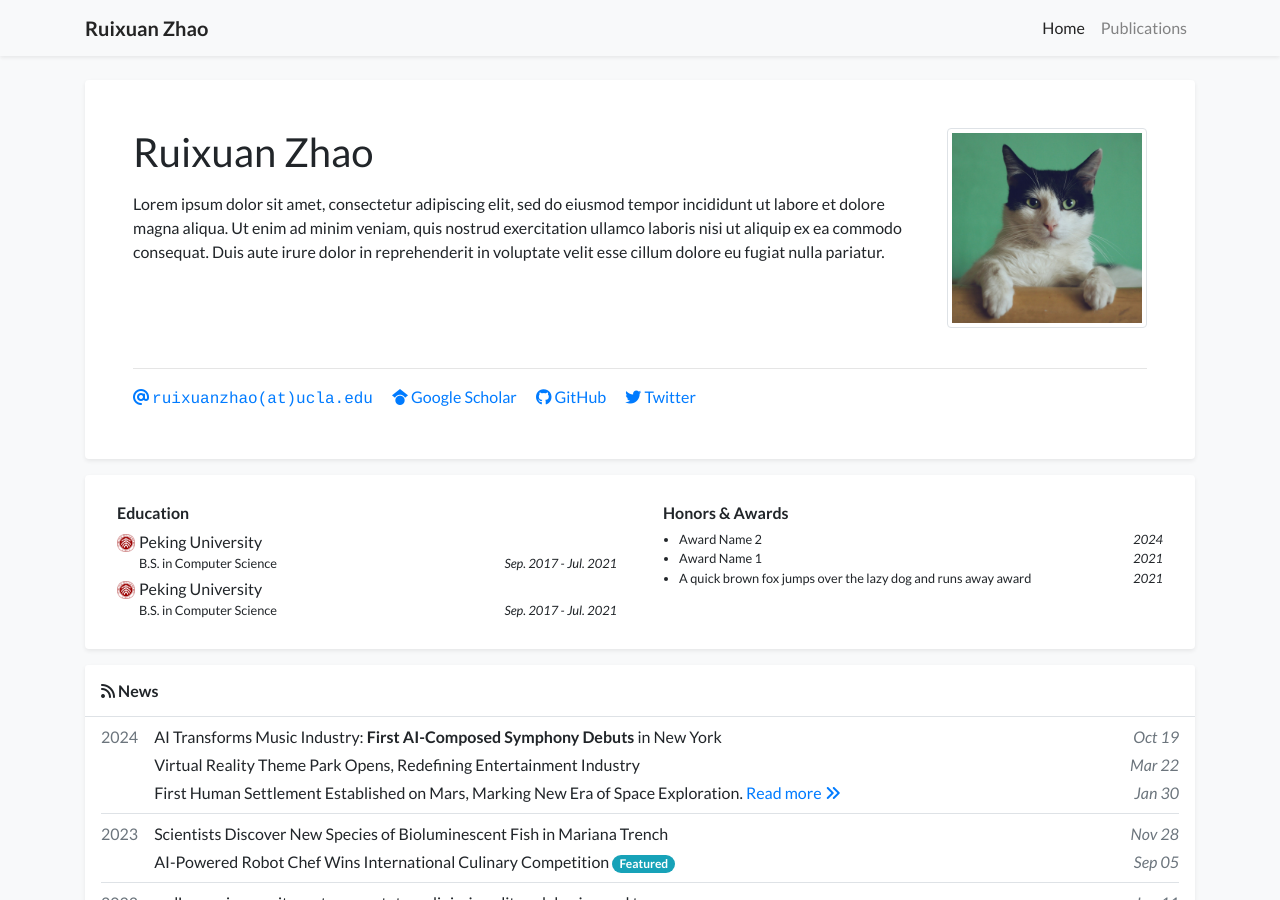
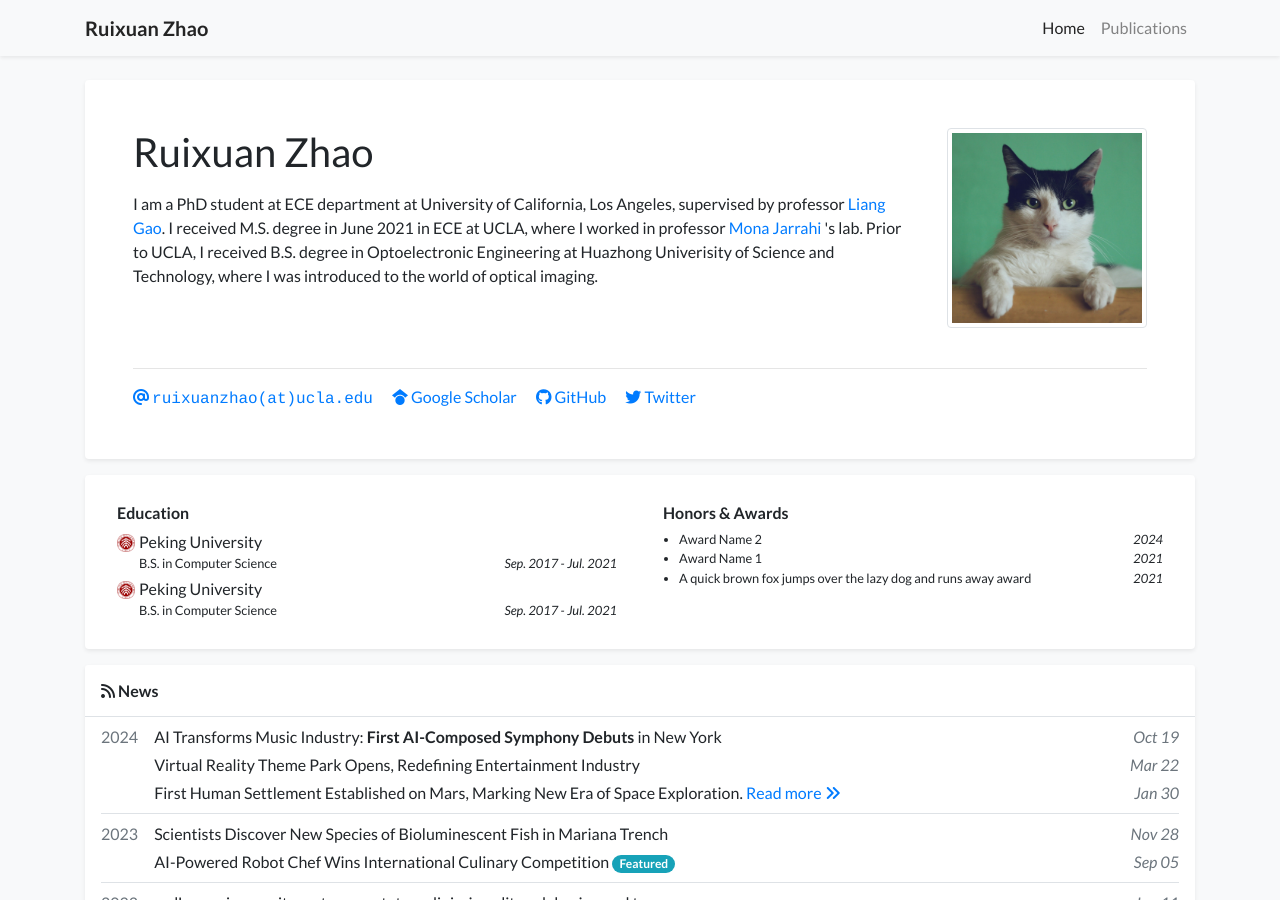
Before and after one commit to Rayrxuan/Rayrxuan.github.io, a Jekyll site: the page built from index.html, in a window 1280 px wide and 900 px high. Built offline with Jekyll 4.4.1, drawn with Linux system fonts in a browser that asks for light colours; a style sheet for code colours, icons or effects is not loaded.

Commit message:
Update profile.yml

```diff
--- a/_data/profile.yml
+++ b/_data/profile.yml
@@ -19,9 +19,7 @@ twitter: your_twitter_id
 # orcid: 0000-0000-0000-0000
 
 short_bio: >-
-  Lorem ipsum dolor sit amet, consectetur adipiscing elit, sed do eiusmod tempor incididunt ut labore et dolore magna aliqua.
-  Ut enim ad minim veniam, quis nostrud exercitation ullamco laboris nisi ut aliquip ex ea commodo consequat.
-  Duis aute irure dolor in reprehenderit in voluptate velit esse cillum dolore eu fugiat nulla pariatur.
+  I am a PhD student at ECE department at University of California, Los Angeles, supervised by professor <a href="https://www.iopticslab.seas.ucla.edu/people">Liang Gao</a>. I received M.S. degree in June 2021 in ECE at UCLA, where I worked in professor <a href="https://www.seas.ucla.edu/~mjarrahi/">Mona Jarrahi</a> 's lab. Prior to UCLA, I received B.S. degree in Optoelectronic Engineering at Huazhong Univerisity of Science and Technology, where I was introduced to the world of optical imaging.
 
 portrait_url: /assets/images/photos/portrait.jpg
 portrait_caption: >-
```
